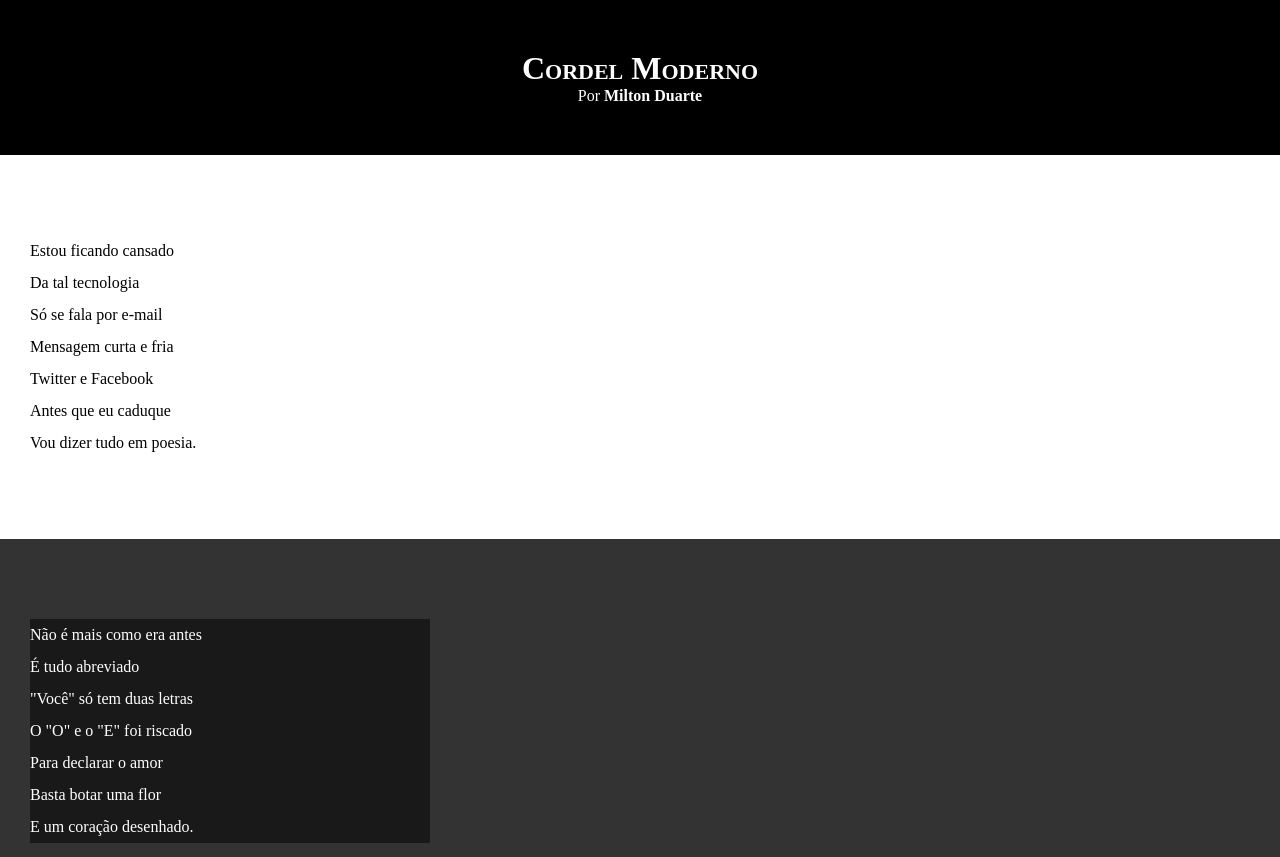
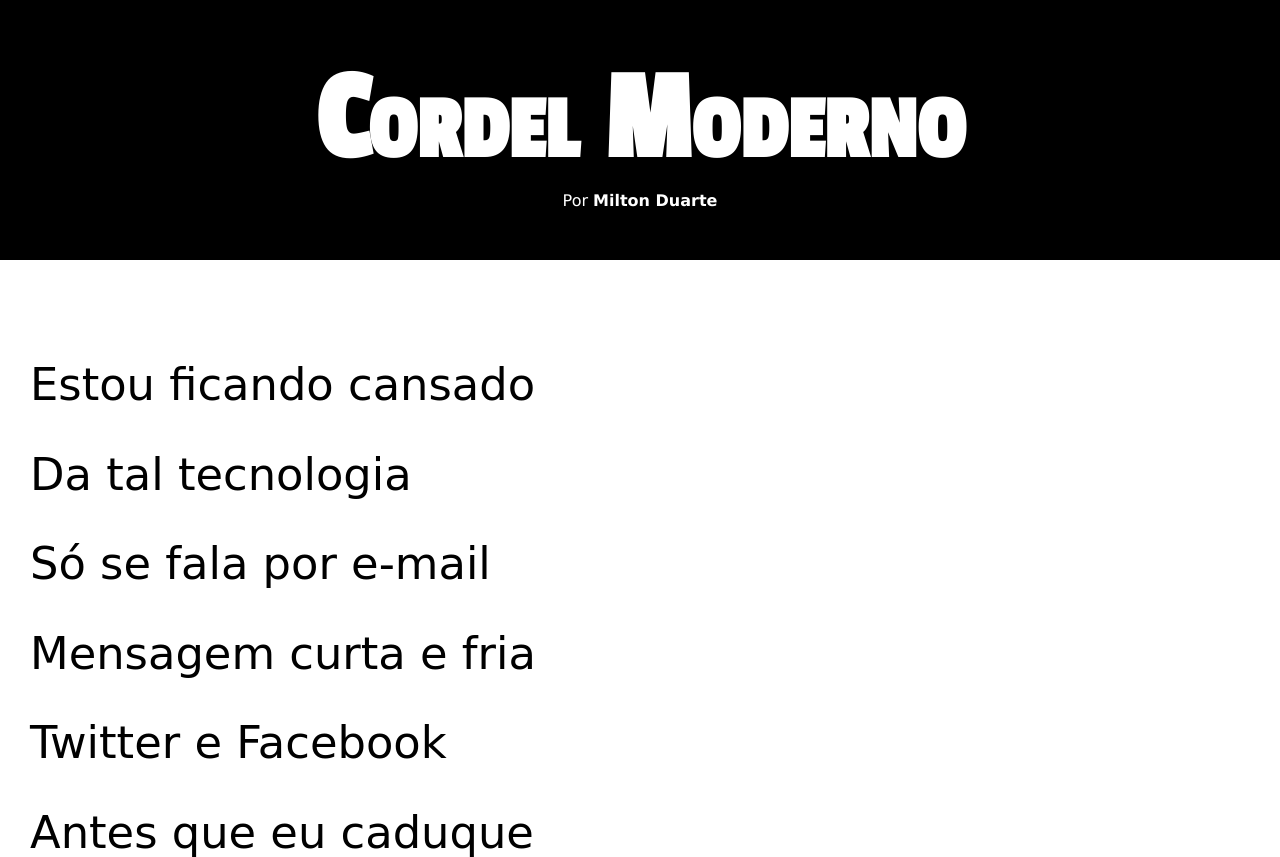
Before and after one commit to diegtj2/projeto-cordel, a plain HTML site: page index.html in a window 1280 px wide. Shown: the top 857 px of the page. Drawn offline with Linux system fonts and the light colour scheme.

Commit message:
ajustes de font e resize de tela

```diff
--- a/estilo/style.css
+++ b/estilo/style.css
@@ -1,11 +1,21 @@
 @charset "UTF-8";
+
+@import url('https://fonts.googleapis.com/css2?family=Passion+One&family=Sriracha&display=swap');
+
+:root{
+    --fonte1: Verdana, Geneva, Tahoma, sans-serif;
+    --fonte2: 'Passion One', cursive;
+    --fonte3: 'Siracha', cursive;
+}
 
 *{
     margin: 0px;
     padding: 0px;
+    font-size: 1em;
 }
 
 html, body{
+    font-family: var(--fonte1);
     min-height: 100vh;
     background-color: darkgray;
 }
@@ -17,8 +27,10 @@
 }
 
 header > h1{
+    font-size: 10vw;
     padding-top: 50px;
     font-variant: small-caps;
+    font-family: var(--fonte2);
 }
 
 header > p{
@@ -36,10 +48,13 @@
 }
 
 section{
+    font-size: 2em;
     padding-top: 10vh;
     padding-bottom: 10vh;
     line-height: 2em;
     padding-left: 30px;
+    font-family: var(--fonte3);
+    font-size: 3.5vw;
 }
 
 section.normal{
@@ -53,7 +68,8 @@
 }
 
 section.imagem > p{
-    width: 400px;
+    display: inline-block;
+    padding: 5px;
     background-color: rgba(0, 0, 0, 0.507);
 }
 
```
